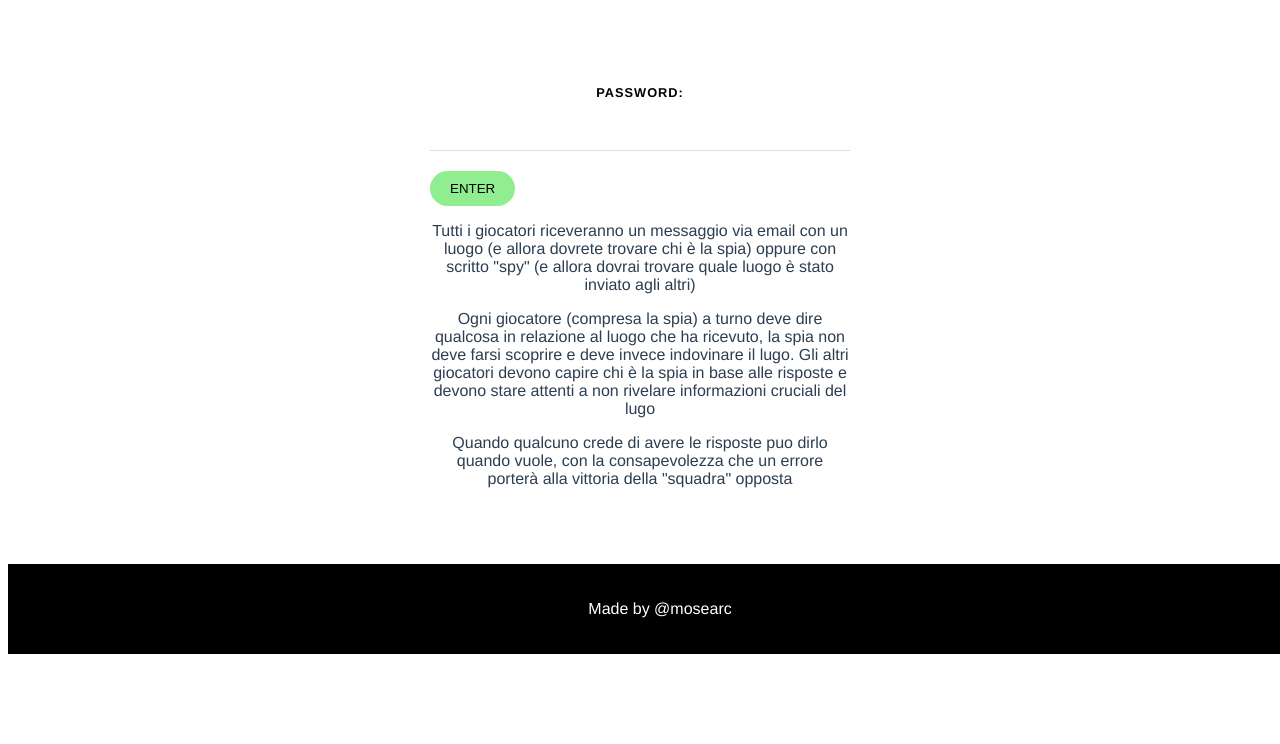
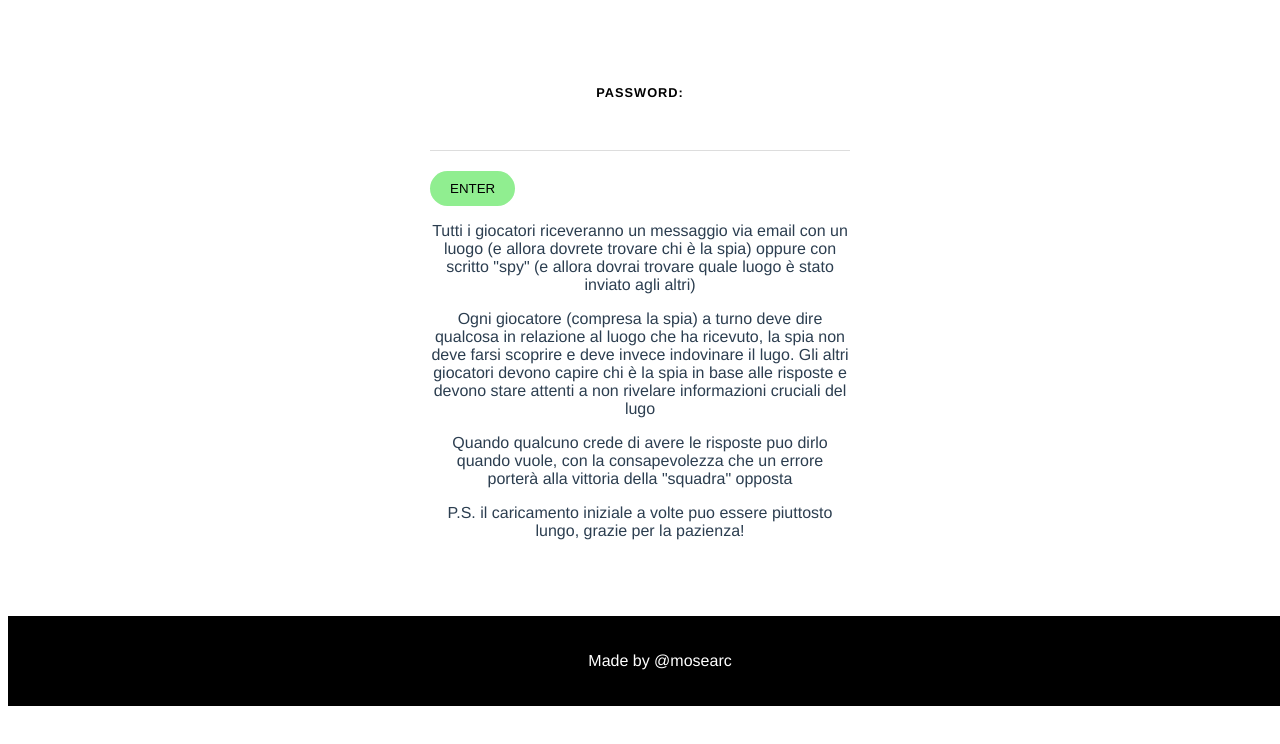
Before and after one commit to mosearc/spy_game, a Vue app in the folder front/: page / in a window 1280 px wide. Shown: the top 744 px of the page. Built offline with nearby package versions, Linux system fonts and the light colour scheme.

Commit message:
updatemex

```diff
--- a/front/src/views/PasswordView.vue
+++ b/front/src/views/PasswordView.vue
@@ -77,6 +77,7 @@ export default {
     <p> Ogni giocatore (compresa la spia) a turno deve dire qualcosa in relazione al luogo che ha ricevuto, la spia non deve farsi scoprire e deve invece indovinare il lugo.
       Gli altri giocatori devono capire chi è la spia in base alle risposte e devono stare attenti a non rivelare informazioni cruciali del lugo</p>
     <p> Quando qualcuno crede di avere le risposte puo dirlo quando vuole, con la consapevolezza che un errore porterà alla vittoria della "squadra" opposta</p>
+    <p>P.S. il caricamento iniziale a volte puo essere piuttosto lungo, grazie per la pazienza!</p>
   </form>
 </template>
 
```
